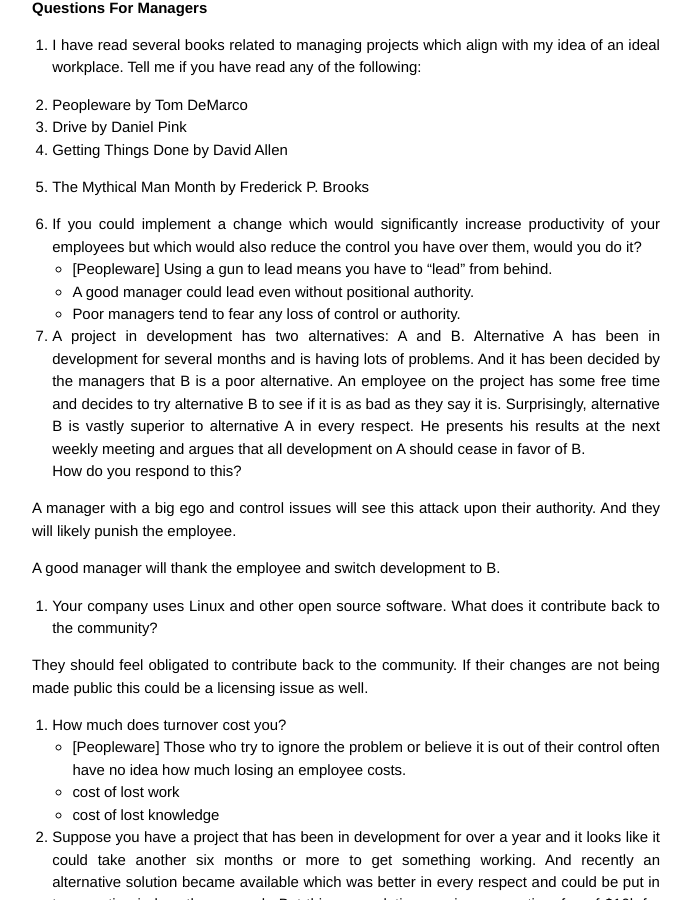
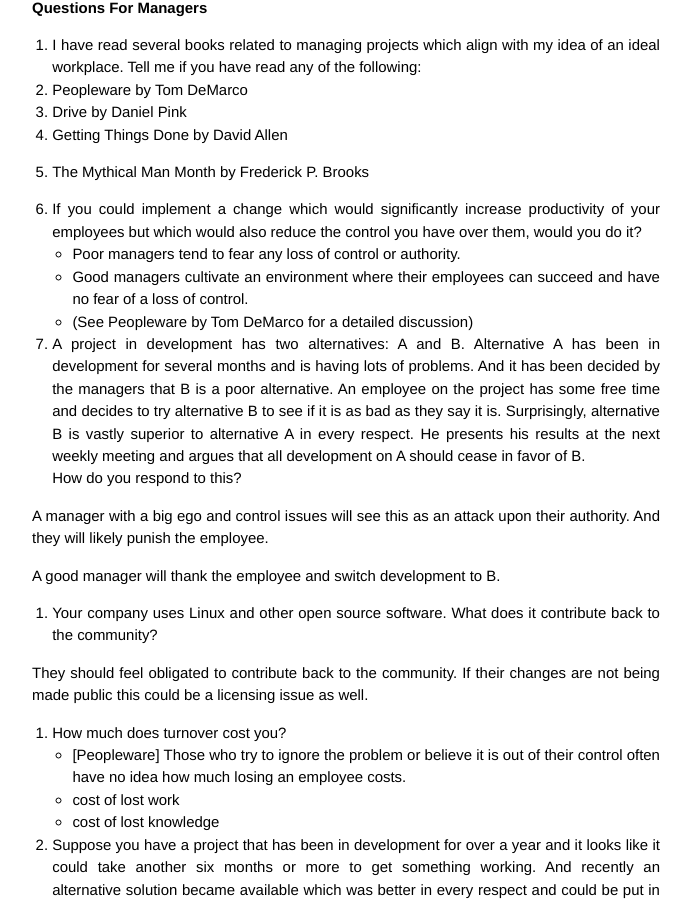
Before and after one commit to jmahler/jmahler.github.io, a Jekyll site: the page built from _posts/2014-02-22-interview_questions.md, in a window 1280 px wide and 900 px high, scrolled down 504 px. Shown: the whole window, without its empty margins (294-985 px from the left). Built offline with Jekyll 4.4.1, drawn with Linux system fonts in a browser that asks for light colours; Markdown is read by kramdown in place of the engine named in the settings.

Commit message:
efficient without control question improved

```diff
--- a/_posts/2014-02-22-interview_questions.md
+++ b/_posts/2014-02-22-interview_questions.md
@@ -30,7 +30,6 @@
 1. I have read several books related to managing projects which align
 with my idea of an ideal workplace.  Tell me if you have read any of
 the following:
-
   1. Peopleware by Tom DeMarco
   1. Drive by Daniel Pink
   1. Getting Things Done by David Allen
@@ -39,9 +38,10 @@
 1. If you could implement a change which would significantly increase
 productivity of your employees but which would also reduce the control
 you have over them, would you do it?
-  - [Peopleware] Using a gun to lead means you have to "lead" from behind.
-  - A good manager could lead even without positional authority.
   - Poor managers tend to fear any loss of control or authority.
+  - Good managers cultivate an environment where their employees can
+    succeed and have no fear of a loss of control.
+  - (See Peopleware by Tom DeMarco for a detailed discussion)
 
 1. A project in development has two alternatives: A and B.
 Alternative A has been in development for several months and is having
@@ -55,7 +55,7 @@
 all development on A should cease in favor of B.<br>
 How do you respond to this?
 
-  A manager with a big ego and control issues will see this attack upon
+  A manager with a big ego and control issues will see this as an attack upon
   their authority.  And they will likely punish the employee.
 
   A good manager will thank the employee and switch development to B.
```
